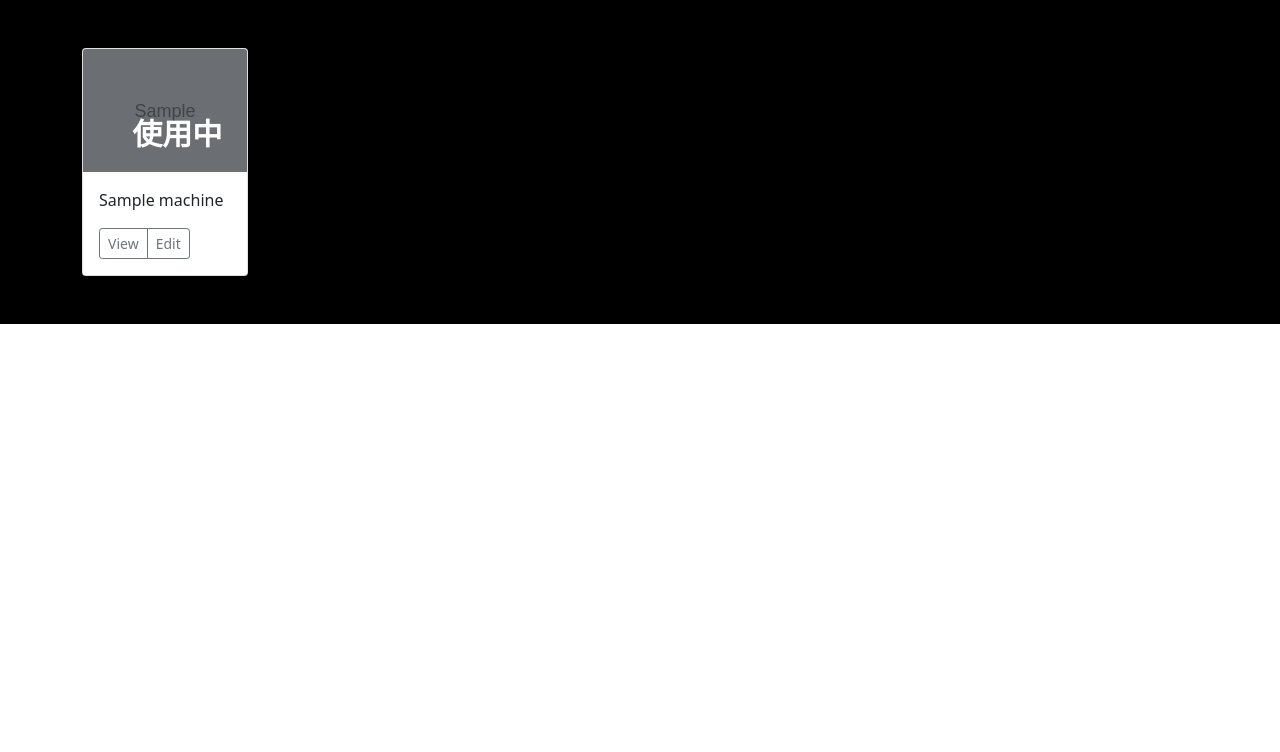
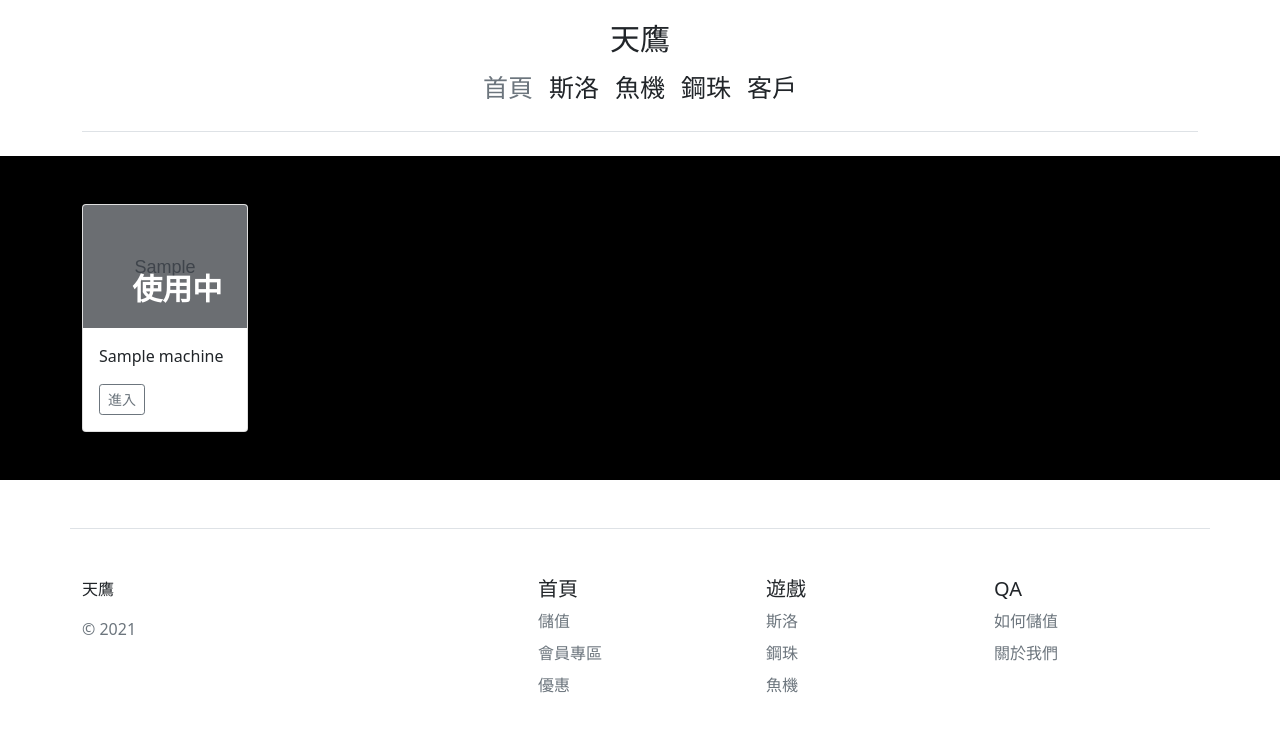
Before and after one commit to benhuang0857/slotsystem, a Laravel app: page / in a window 1280 px wide. Shown: the top 752 px of the page. Run offline with Laravel 8, Linux system fonts and the light colour scheme; a user stored in the database is signed in; tables that the repository leaves empty hold one stand-in row (values such as "Sample post"); grey boxes marked "Sample" are stand-in pictures; settings files or empty folders that the repository lacks are supplied.

Commit message:
20211207

```diff
--- a/resources/views/welcome.blade.php
+++ b/resources/views/welcome.blade.php
@@ -36,6 +36,22 @@
     </head>
     <body>
 
+        <div class="container">
+            <header class="d-flex flex-wrap align-items-center justify-content-center justify-content-md-between py-3 mb-4 border-bottom">
+                <a href="/" class="col-12 align-items-center text-dark text-decoration-none" style="text-align: center;">
+                    <span style="font-size:30px">天鷹</span>
+                </a>
+
+                <ul class="nav col-12 justify-content-center mb-md-0" style="font-size: 25px">
+                    <li><a href="#" class="nav-link px-2 link-secondary">首頁</a></li>
+                    <li><a href="#" class="nav-link px-2 link-dark">斯洛</a></li>
+                    <li><a href="#" class="nav-link px-2 link-dark">魚機</a></li>
+                    <li><a href="#" class="nav-link px-2 link-dark">鋼珠</a></li>
+                    <li><a href="#" class="nav-link px-2 link-dark">客戶</a></li>
+                </ul>
+            </header>
+        </div>
+
         <div class="album py-5" style="background: black;">
             <div class="container">
 
@@ -61,8 +77,8 @@
                                 <p class="card-text">{{$machine->name}}</p>
                                 <div class="d-flex justify-content-between align-items-center">
                                     <div class="btn-group">
-                                    <button type="button" class="btn btn-sm btn-outline-secondary">View</button>
-                                    <button type="button" class="btn btn-sm btn-outline-secondary">Edit</button>
+                                    <button type="button" class="btn btn-sm btn-outline-secondary">進入</button>
+
                                     </div>
                                 </div>
                                 </div>
@@ -75,5 +91,46 @@
         </div>
 
         <script src="https://cdn.jsdelivr.net/npm/bootstrap@5.1.3/dist/js/bootstrap.bundle.min.js" integrity="sha384-ka7Sk0Gln4gmtz2MlQnikT1wXgYsOg+OMhuP+IlRH9sENBO0LRn5q+8nbTov4+1p" crossorigin="anonymous"></script>
+
+        <div class="container">
+            <footer class="row row-cols-5 py-5 my-5 border-top">
+              <div class="col">
+                <a href="/" class="d-flex align-items-center mb-3 link-dark text-decoration-none">
+                    天鷹
+                </a>
+                <p class="text-muted">© 2021</p>
+              </div>
+
+              <div class="col">
+
+              </div>
+
+              <div class="col">
+                <h5>首頁</h5>
+                <ul class="nav flex-column">
+                    <li class="nav-item mb-2"><a href="#" class="nav-link p-0 text-muted">儲值</a></li>
+                    <li class="nav-item mb-2"><a href="#" class="nav-link p-0 text-muted">會員專區</a></li>
+                    <li class="nav-item mb-2"><a href="#" class="nav-link p-0 text-muted">優惠</a></li>
+                </ul>
+              </div>
+
+              <div class="col">
+                <h5>遊戲</h5>
+                <ul class="nav flex-column">
+                    <li class="nav-item mb-2"><a href="#" class="nav-link p-0 text-muted">斯洛</a></li>
+                    <li class="nav-item mb-2"><a href="#" class="nav-link p-0 text-muted">鋼珠</a></li>
+                    <li class="nav-item mb-2"><a href="#" class="nav-link p-0 text-muted">魚機</a></li>
+                </ul>
+              </div>
+
+              <div class="col">
+                <h5>QA</h5>
+                <ul class="nav flex-column">
+                    <li class="nav-item mb-2"><a href="#" class="nav-link p-0 text-muted">如何儲值</a></li>
+                    <li class="nav-item mb-2"><a href="#" class="nav-link p-0 text-muted">關於我們</a></li>
+                </ul>
+              </div>
+            </footer>
+        </div>
     </body>
 </html>
```
